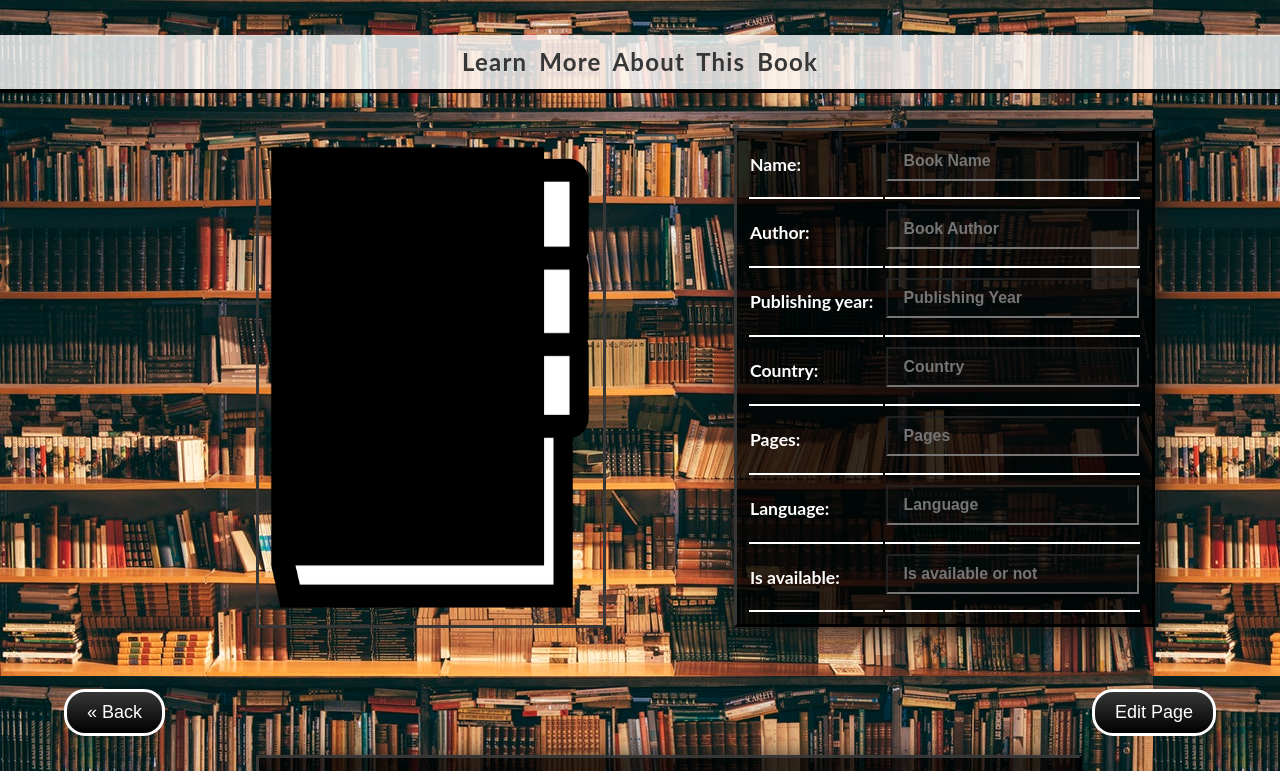
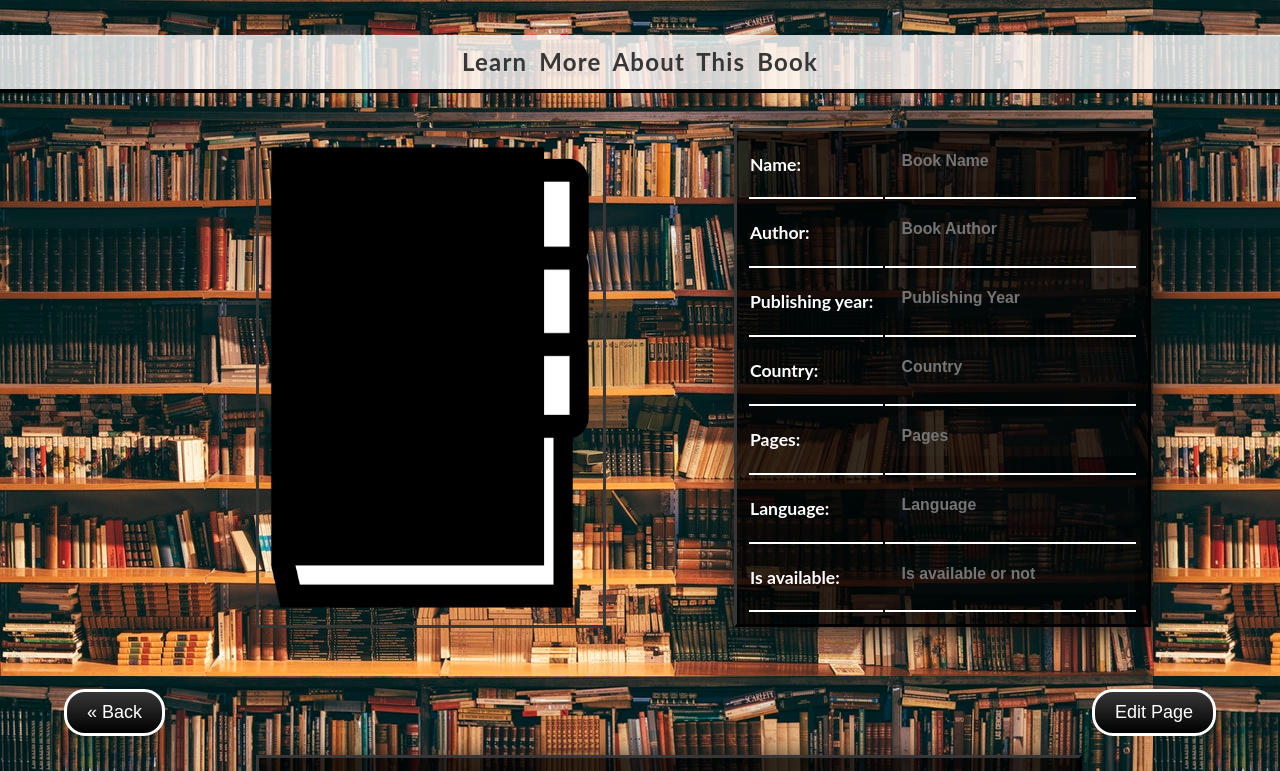
Before and after one commit to atom-22/lib_book, a website: page book.html in a window 1280 px wide. Shown: the top 771 px of the page. Drawn offline with Linux system fonts and the light colour scheme; a web font is replaced by a local one.

Commit message:
changes with borders

```diff
--- a/bookstyle.css
+++ b/bookstyle.css
@@ -145,6 +145,18 @@ input[type=text],input[type=email],textarea,select{
 	color: white;
 	font-weight: bold;
 	background: rgba(255,255,255,0.01);
+}
+
+.name,
+.author,
+.pubYear,
+.country,
+.pages,
+.language,
+.isAvailable,
+.description,
+.bookHistory{
+	border:none;
 }
 
 input[type=submit],button[type=reset] {
--- a/style.css
+++ b/style.css
@@ -1,4 +1,4 @@
-* {
+ * {
 	-webkit-box-sizing: border-box;
 	-moz-box-sizing: border-box;
 	box-sizing: border-box;
```
